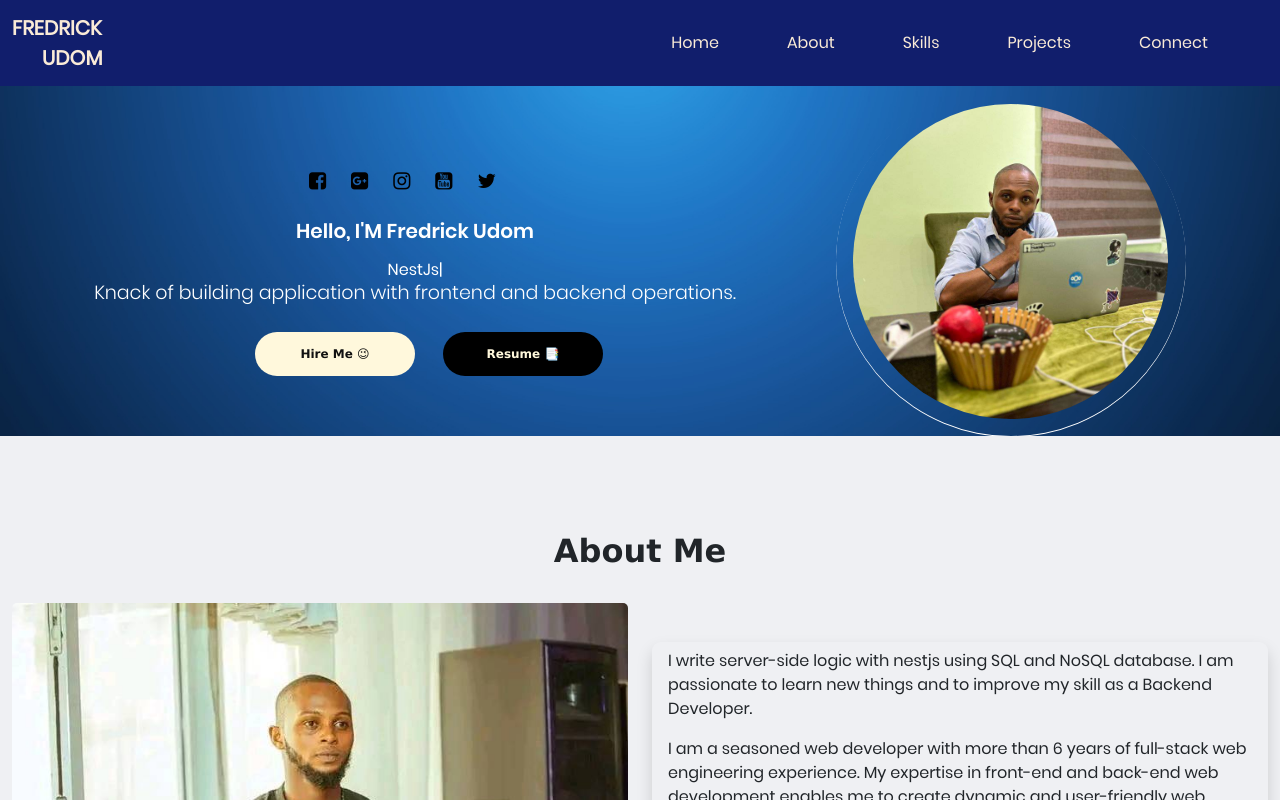
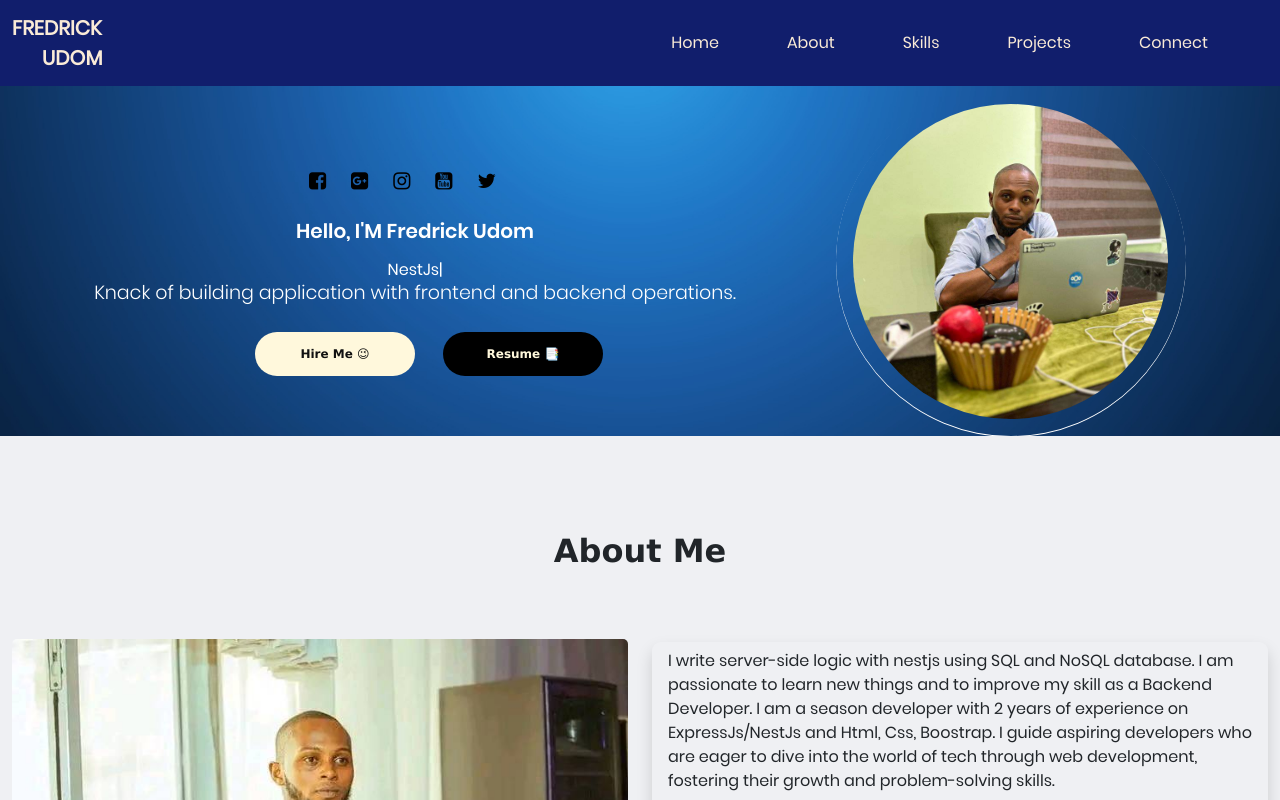
Before and after one commit to FredrickUdom/react-portfolio, a React (Vite) app: page / in a window 1280 px wide. Shown: the top 800 px of the page. Built offline with nearby package versions, Linux system fonts and the light colour scheme.

Commit message:
fixing about page

```diff
--- a/src/PortfolioContainer/About/About.jsx
+++ b/src/PortfolioContainer/About/About.jsx
@@ -24,7 +24,7 @@ function About() {
 		          <div class="col-md-12 heading-section ftco-animate ">
 
 		           <div className="shadow px-3 mt-5 about  ">
-				   <p>I write server-side logic with nestjs using SQL and NoSQL database. I am passionate to learn new things and to improve my skill as a Backend Developer.</p>
+				   <p>I write server-side logic with nestjs using SQL and NoSQL database. I am passionate to learn new things and to improve my skill as a Backend Developer.   I am a season developer with 2 years of experience on ExpressJs/NestJs and Html, Css, Boostrap. I guide aspiring developers who are eager to dive into the world of tech through web development, fostering their growth and problem-solving skills.</p>
 
 				   <p className='pt-3'>I am a seasoned web developer with more than 6 years of full-stack web engineering experience. My expertise in front-end and back-end web development enables me to create dynamic and user-friendly web applications. With my experience, I guide aspiring developers who are eager to dive into the world of tech through web development, fostering their growth and problem-solving skills.
 				   </p>
```
